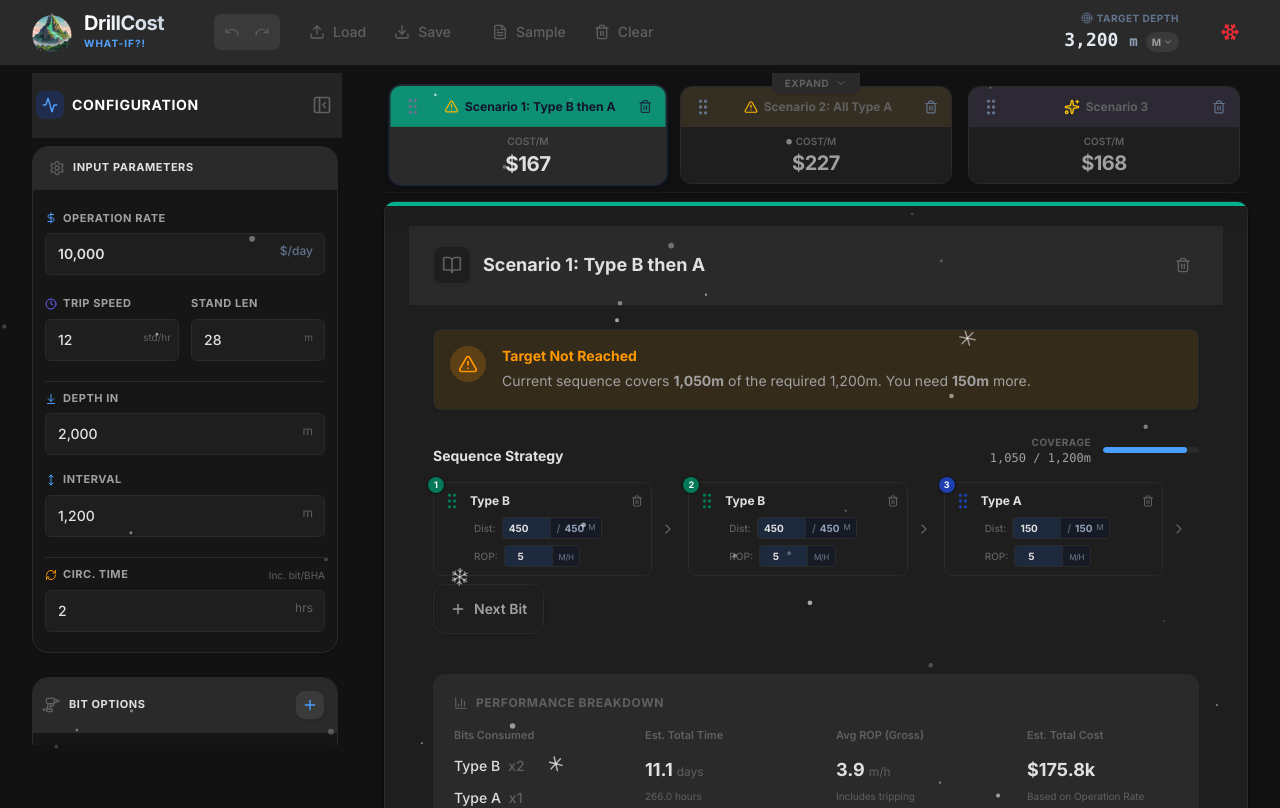
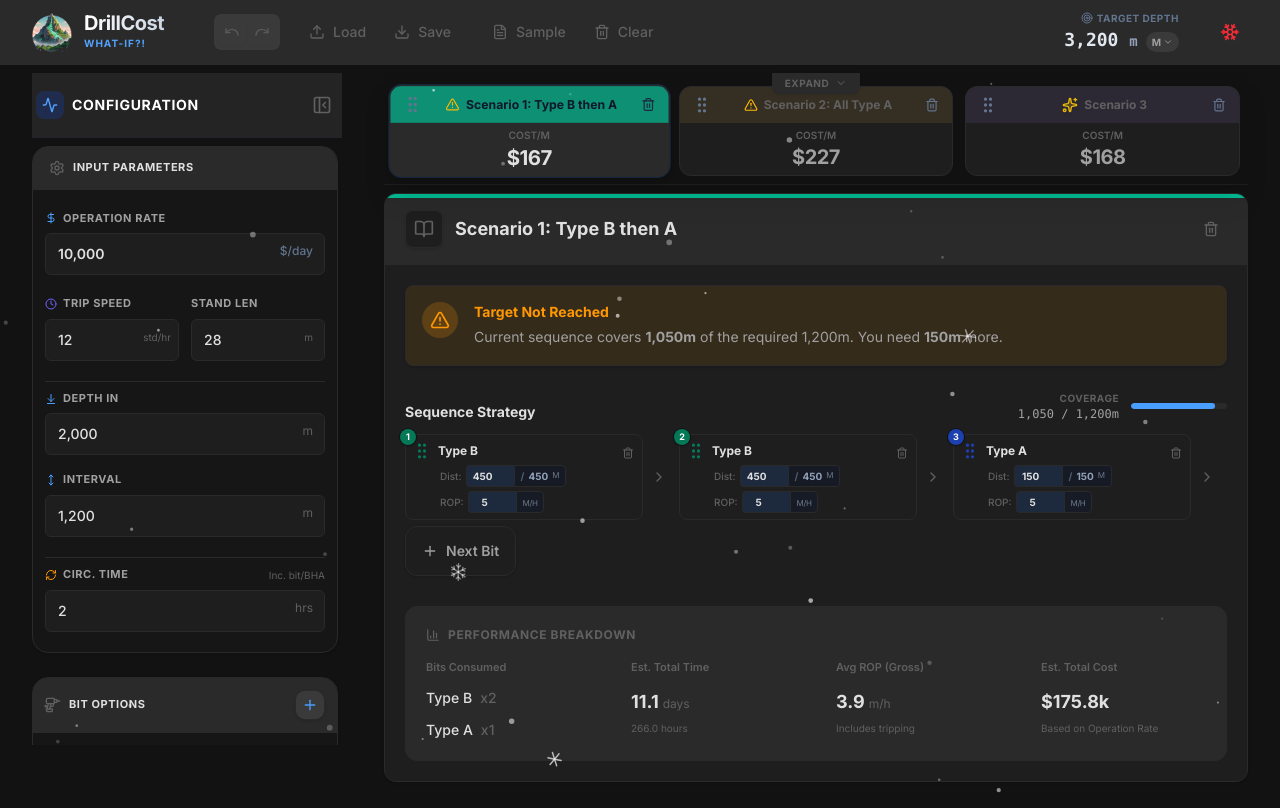
Before and after one commit to son-n-pham/drillcost, a React (Vite) app: page / in a window 1280 px wide. Shown: the top 808 px of the page. Built offline with nearby package versions, Linux system fonts and the light colour scheme.

Commit message:
feat: Refactor ScenarioManager layout for improved spacing and consistency in UI elements

```diff
--- a/components/ScenarioManager.tsx
+++ b/components/ScenarioManager.tsx
@@ -487,13 +487,13 @@ const ScenarioManager: React.FC<ScenarioManagerProps> = ({ bits, scenarios, setS
     return (
       <div className="w-full flex items-center">
         <div className={clsx(
-          "relative group border transition-all rounded-lg p-2 pr-7 flex flex-col gap-1 flex-1 min-w-0 bg-white dark:bg-[var(--bh-surface-0)]",
+          "relative group border transition-all rounded-lg p-1.5 pr-6 flex flex-col gap-0.5 flex-1 min-w-0 bg-white dark:bg-[var(--bh-surface-0)]",
           isOverlay
             ? "border-blue-500 shadow-2xl ring-2 ring-blue-500/20 cursor-grabbing opacity-90"
             : `border-slate-200 dark:border-[var(--bh-border)] hover:border-emerald-400 dark:hover:border-[var(--bh-primary)] hover:shadow-md ${touchBitSelection.isSelected(idx) ? "ring-2 ring-blue-400" : ""}`
         )}>
           {/* Top row: drag handle + bit name */}
-          <div className="flex items-center gap-2">
+          <div className="flex items-center gap-1.5">
             {isOverlay ? (
              <div className="p-4 flex items-center justify-center">
                <GripVertical className="flex-shrink-0 w-5 h-5" style={{ color: bit.color }} />
@@ -519,8 +519,8 @@ const ScenarioManager: React.FC<ScenarioManagerProps> = ({ bits, scenarios, setS
 
           {/* Actual distance & ROP inputs - wrap to two lines if container is narrow */}
           {!isOverlay && (
-            <div className="flex flex-wrap items-center gap-x-3 gap-y-1.5 pl-8 mt-0.5">
-              <div className="flex items-center gap-1.5">
+            <div className="flex flex-wrap items-center gap-x-2 gap-y-1 pl-7 mt-0.5">
+              <div className="flex items-center gap-1">
                 <span className="text-[10px] text-slate-405 dark:text-[var(--bh-text-mute)] font-medium">Dist:</span>
                 <div className="flex items-center">
                   <NumericInput
@@ -551,7 +551,7 @@ const ScenarioManager: React.FC<ScenarioManagerProps> = ({ bits, scenarios, setS
                 </div>
               </div>
 
-              <div className="flex items-center gap-1.5">
+              <div className="flex items-center gap-1">
                 <span className="text-[10px] text-slate-405 dark:text-[var(--bh-text-mute)] font-medium">ROP:</span>
                 <div className="flex items-center">
                   <NumericInput
@@ -582,7 +582,7 @@ const ScenarioManager: React.FC<ScenarioManagerProps> = ({ bits, scenarios, setS
 
           {/* Comment input - shown when actual distance is reduced */}
           {!isOverlay && isActualDistReduced && (
-            <div className="pl-8">
+            <div className="pl-7">
               <input
                 type="text"
                 value={entry.comment || ''}
@@ -650,7 +650,7 @@ const ScenarioManager: React.FC<ScenarioManagerProps> = ({ bits, scenarios, setS
           style={{ backgroundColor: getScenarioColor(scenarios.findIndex(s => s.id === activeTab)) }}
         ></div>
         {/* Scenario Header */}
-        <div className={clsx("px-6 py-5 border-b border-slate-100 dark:border-[var(--bh-border)] flex justify-between items-center bg-slate-50/30 dark:bg-[var(--bh-surface-1)]", isZoomed && "sticky top-0 z-30 backdrop-blur-sm bg-white/80 dark:bg-[var(--bh-surface-0)]/80")}>
+        <div className={clsx("px-5 py-4 border-b border-slate-100 dark:border-[var(--bh-border)] flex justify-between items-center bg-slate-50/30 dark:bg-[var(--bh-surface-1)]", isZoomed && "sticky top-0 z-30 backdrop-blur-sm bg-white/80 dark:bg-[var(--bh-surface-0)]/80")}>
           <div className="flex items-center gap-3 w-full max-w-md">
             <div className="p-2 bg-white dark:bg-[var(--bh-surface-0)] border border-slate-200 dark:border-[var(--bh-border)] rounded-lg shadow-sm text-slate-400 dark:text-[var(--bh-text-mute)]">
               <BookOpen className="w-5 h-5" />
@@ -691,7 +691,7 @@ const ScenarioManager: React.FC<ScenarioManagerProps> = ({ bits, scenarios, setS
           </div>
         </div>
 
-        <div className="p-6">
+        <div className="p-5">
           {/* Alerts */}
           {activeResult?.status === 'incomplete' && activeResult.steps.length > 1 && (
             <div className="mb-6 bg-amber-50 dark:bg-[var(--bh-warning)]/10 border border-amber-200 dark:border-[var(--bh-warning)]/20 rounded-lg p-4 flex items-start gap-4 shadow-sm">
@@ -709,8 +709,8 @@ const ScenarioManager: React.FC<ScenarioManagerProps> = ({ bits, scenarios, setS
           )}
 
           {/* Sequence Builder */}
-          <div className="mb-8">
-            <div className="flex flex-col sm:flex-row sm:justify-between items-start sm:items-end gap-3 sm:gap-0 mb-4">
+          <div className="mb-6">
+            <div className="flex flex-col sm:flex-row sm:justify-between items-start sm:items-end gap-3 sm:gap-0 mb-3">
               <h4 className="text-sm font-bold text-slate-700 dark:text-[var(--bh-text)] flex items-center gap-2">
                 Sequence Strategy
               </h4>
@@ -729,7 +729,7 @@ const ScenarioManager: React.FC<ScenarioManagerProps> = ({ bits, scenarios, setS
 
             <div className="flex flex-wrap items-stretch">
               {activeScenario.bitSequence.length === 0 && (
-                <div className="w-full text-sm text-slate-400 dark:text-[var(--bh-text-mute)] italic px-2 mb-2">No bits added yet. Click "Next Bit" to start.</div>
+                <div className="w-full text-sm text-slate-400 dark:text-[var(--bh-text-mute)] italic px-2 mb-1">No bits added yet. Click "Next Bit" to start.</div>
               )}
 
               <DndContext
@@ -757,7 +757,7 @@ const ScenarioManager: React.FC<ScenarioManagerProps> = ({ bits, scenarios, setS
                       <div
                         key={uniqueId}
                         className={clsx(
-                          "mb-2 pr-1",
+                          "mb-1.5 pr-1",
                           // Only go to 4 per row on XL screens when sidebar is collapsed
                           isSidebarOpen ? "w-full md:w-1/2 lg:w-1/3" : "w-full md:w-1/2 lg:w-1/3 xl:w-1/4"
                         )}
@@ -792,7 +792,7 @@ const ScenarioManager: React.FC<ScenarioManagerProps> = ({ bits, scenarios, setS
               </DndContext>
 
               {/* Next/Complete Button - sits after the last bit, wraps if needed */}
-              <div className="flex items-center mb-2">
+              <div className="flex items-center mb-1.5">
                 {/* Small spacer if it lands on a new line? No, flex gap handles spacing generally, but we need consistency.
                     Since bits have 'w-full pr-1', the button should just plop in.
                 */}
@@ -1000,7 +1000,7 @@ const ScenarioManager: React.FC<ScenarioManagerProps> = ({ bits, scenarios, setS
     return (
       <div
         ref={detailsRef}
-        className="relative overflow-hidden card cursor-pointer hover:shadow-lg rounded-xl border border-slate-200 dark:border-[var(--bh-border)] bg-white dark:bg-[var(--bh-surface-0)] animate-in fade-in duration-300 transition-all duration-300 group"
+        className="relative overflow-hidden cursor-pointer rounded-xl border border-slate-200 dark:border-[var(--bh-border)] bg-white dark:bg-[var(--bh-surface-0)] shadow-sm hover:shadow-lg animate-in fade-in duration-300 transition-all duration-300 group"
         onClick={() => setIsScenarioZoomed(true)}
       >
         {renderEditorContent(false)}
@@ -1168,7 +1168,7 @@ const ScenarioManager: React.FC<ScenarioManagerProps> = ({ bits, scenarios, setS
 
         {/* Results Summary Cards Grid relocated inside sticky container */}
         <div className={clsx(
-          "grid gap-4 transition-all duration-300 ease-in-out",
+          "grid gap-3 transition-all duration-300 ease-in-out",
           isStuck ? "mt-0" : "mt-6",
           "grid-cols-1 md:grid-cols-2",
           isSidebarOpen ? "min-[850px]:!grid-cols-3" : "min-[850px]:!grid-cols-4"
@@ -1221,7 +1221,7 @@ const ScenarioManager: React.FC<ScenarioManagerProps> = ({ bits, scenarios, setS
                     >
                       {/* Header */}
                       <div
-                        className="flex items-center justify-between px-2 py-1.5 transition-colors duration-200"
+                        className="flex items-center justify-between px-2 py-1 transition-colors duration-200"
                         style={{
                           backgroundColor: (isActive && !isCompareMode) || (isCompareMode && isSelectedForCompare)
                             ? hexToRgba(getScenarioColor(idx), 0.7)
@@ -1282,7 +1282,7 @@ const ScenarioManager: React.FC<ScenarioManagerProps> = ({ bits, scenarios, setS
                       </div>
 
                       {/* Body */}
-                      <div className="flex-1 flex flex-col items-center justify-center p-1.5 min-h-[50px]">
+                       <div className="flex-1 flex flex-col items-center justify-center p-1 min-h-[44px]">
                          <span className="text-[10px] font-semibold text-slate-400 dark:text-[var(--bh-text-mute)] uppercase">Cost/{getUnitLabel(depthUnit)}</span>
                          {isBlank ? (
                             <span className="text-lg font-bold text-slate-300 dark:text-[var(--bh-text-mute)]">N/A</span>
```
